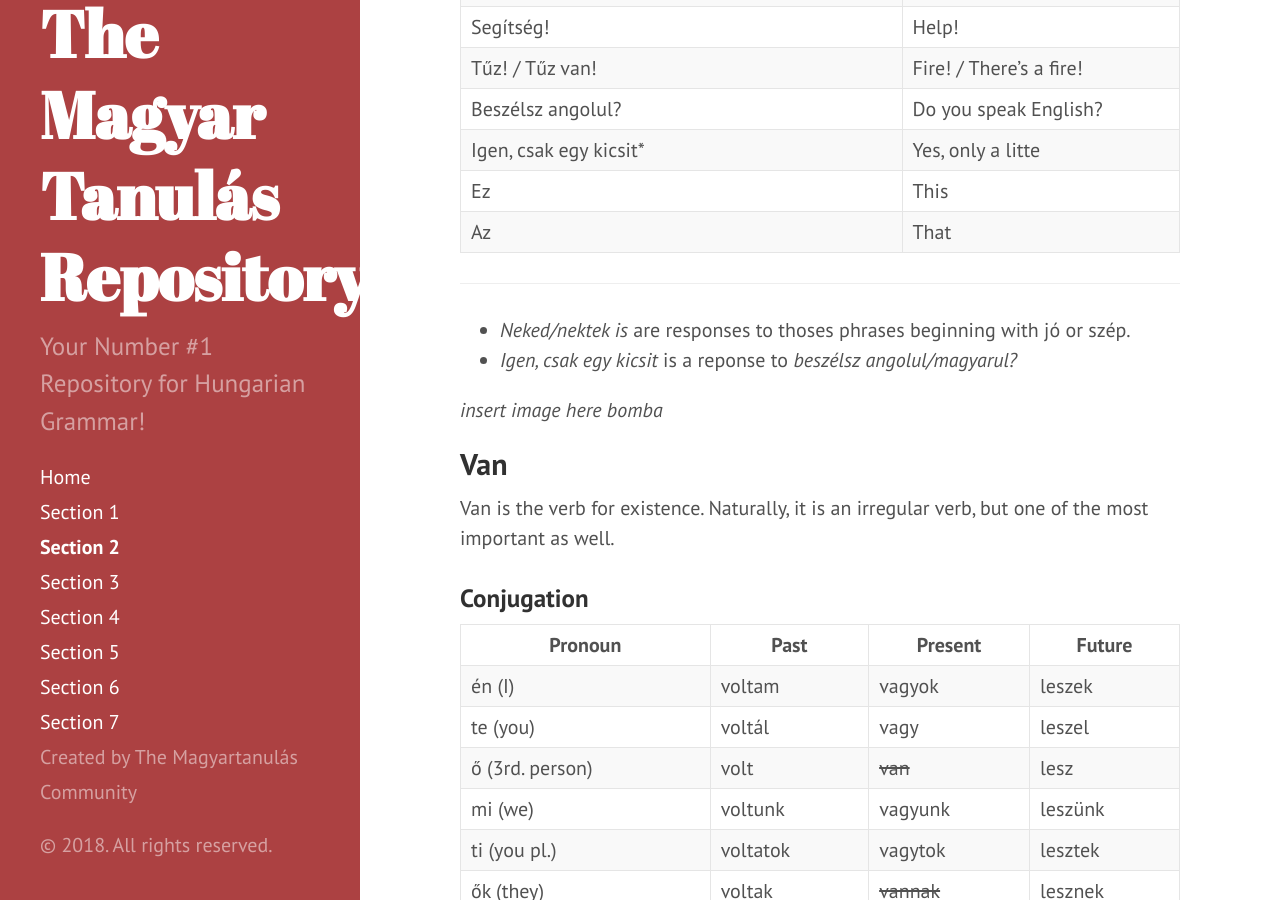
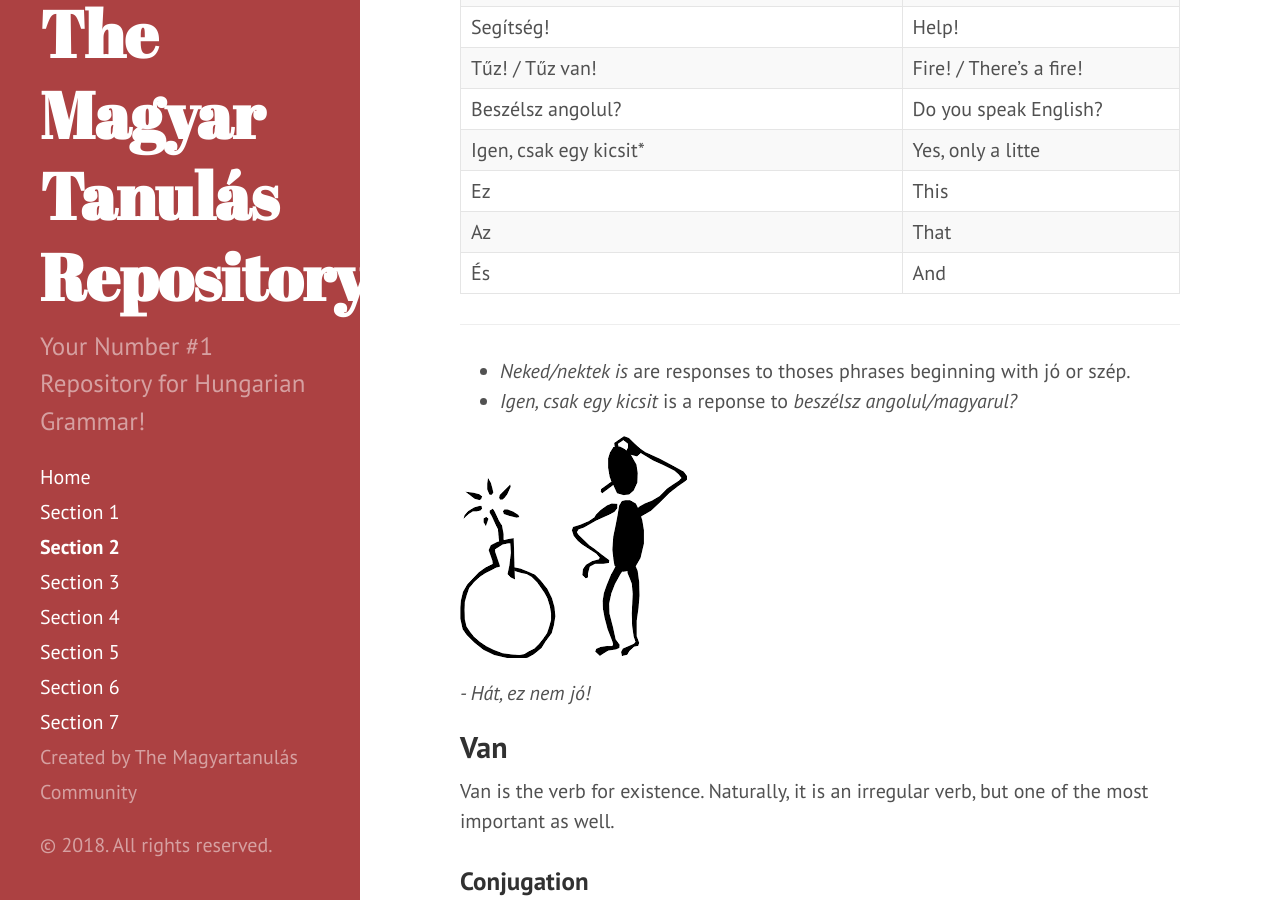
Before and after one commit to Magyartanulas/magyartanulas.github.io, a Jekyll site: the page built from Section2.md, in a window 1280 px wide and 900 px high, scrolled down 1476 px. Built offline with Jekyll 4.4.1, drawn with Linux system fonts in a browser that asks for light colours; Markdown is read by kramdown in place of the engine named in the settings; some of the changed text lies outside the part shown.

Commit message:
Update Section2.md

```diff
--- a/Section2.md
+++ b/Section2.md
@@ -43,13 +43,16 @@
 | Igen, csak egy kicsit*                             | Yes, only a litte             |
 | Ez                                                 | This                          |
 | Az                                                 | That                          |
+| És                                                 | And                           |
 
 ---
 
 * *Neked/nektek is* are responses to thoses phrases beginning with jó or szép.
 * *Igen, csak egy kicsit* is a reponse to *beszélsz angolul/magyarul?*
 
-*insert image here bomba*
+![bomba](https://magyartanulas.github.io/public/bomba.png)
+
+*- Hát, ez nem jó!*
 
 ## Van
 
@@ -88,7 +91,9 @@
 1. When stating someone's occupation, we don't need to say a.
 2. Plural adjectives are used to describe groups of people.
 
-*insert image jános vagyok, ki vagy?*
+![Ki vagy?](https://magyartanulas.github.io/public/ki_vagy.png)
+
+*- János vagyok, ki vagy?*
 
 ## Examples of Regular Verb Conjugation
 
@@ -157,7 +162,9 @@
 | ti      | lettetek | lesztek |
 | ők      | lettek   | lesznek |
 
-*insert image - hol leszel holnap?*
+![Hol leszel?](https://magyartanulas.github.io/public/hol_leszel.jpeg)
+
+*És hol leszel holnap?*
 
 Lesz is the verb used as the future of van, so they are closely related.
 
```
